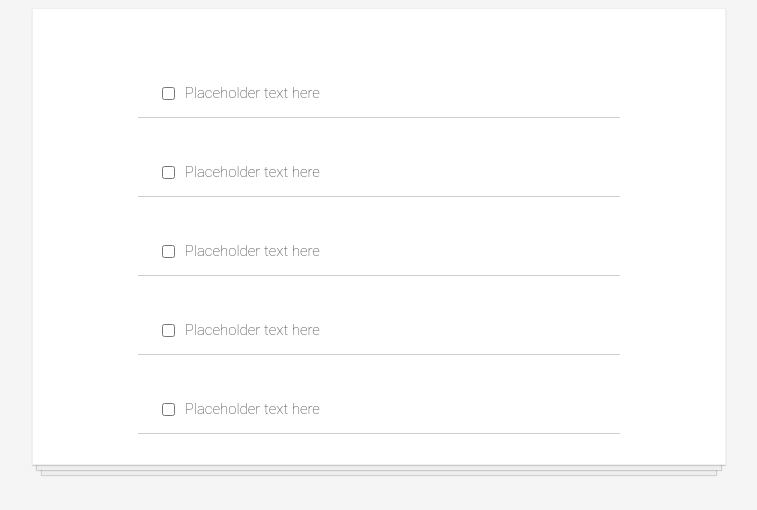
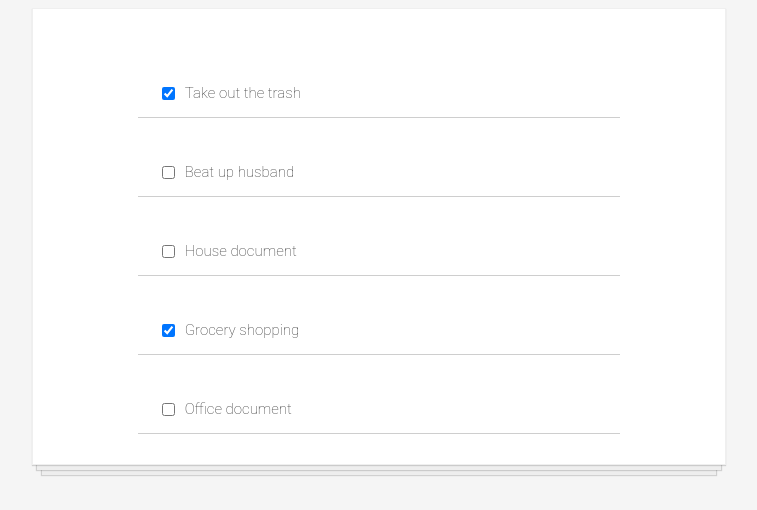
Before and after one commit to shareena-begum/jokes, a React (Create React App) app: page / in a window 1280 px wide. Shown: the top 510 px of the page, without its empty margins (261-1018 px from the left). Built offline with nearby package versions, Linux system fonts and the light colour scheme; the HTML template or start-up script is replaced by a standard one.

Commit message:
phase-3 react todo... mapping and props

```diff
--- a/src/App.js
+++ b/src/App.js
@@ -1,17 +1,14 @@
 import React from "react"
-import ReactDOM from "react-dom"
 import TodoItem from "./TodoItem.js"
+import todosData from "./todosData.js"
 
 
 function App() {
+const todoItems = todosData.map(item => <TodoItem key={item.id} item={item} />)
+
   return (
     <div className="todo-list">
-      <TodoItem />
-      <TodoItem />
-      <TodoItem />
-      <TodoItem />
-      <TodoItem />
-
+      {todoItems}
     </div>
   );
 }
--- a/src/TodoItem.js
+++ b/src/TodoItem.js
@@ -1,10 +1,10 @@
 import React from "react"
 
-function TodoItem(){
+function TodoItem(props){
     return(
        <div className="todo-item">
-             <input type="checkbox"/>
-             <p>Placeholder text here</p>
+             <input type="checkbox" checked={props.item.completed}/>
+             <p>{props.item.text}</p>
        </div>
 
     )
--- /dev/null
+++ b/src/todosData.js
@@ -0,0 +1,29 @@
+const todosData = [
+    {
+        id: 1,
+        text: "Take out the trash",
+        completed: true
+    },
+    {
+        id: 2,
+        text: "Beat up husband",
+        completed: false
+    },
+    {
+        id: 3,
+        text: "House document",
+        completed: false
+    },
+    {
+        id: 4,
+        text: "Grocery shopping",
+        completed: true
+    },
+    {
+        id: 5,
+        text: "Office document",
+        completed: false
+    }
+]
+
+export default todosData
```
